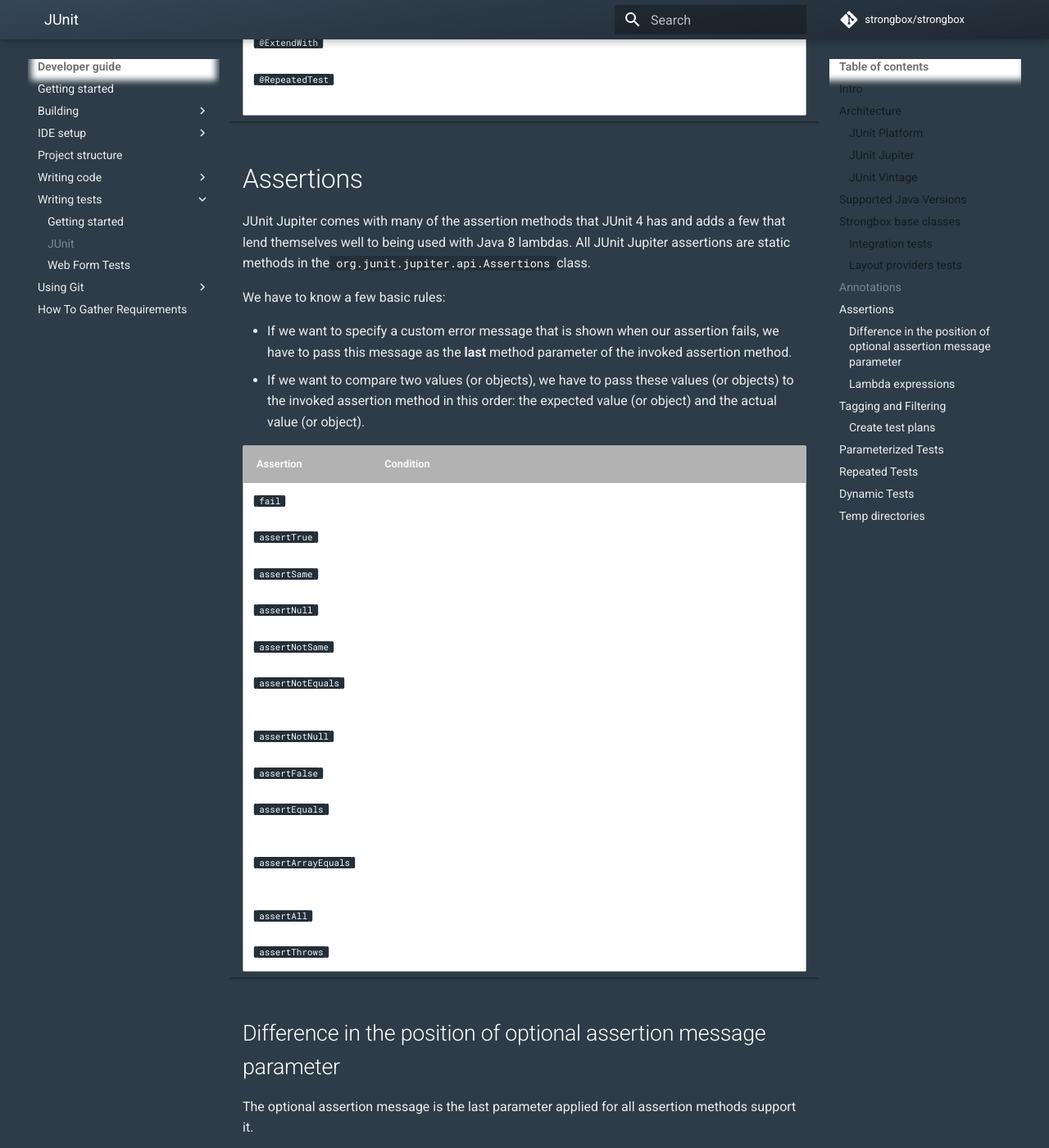
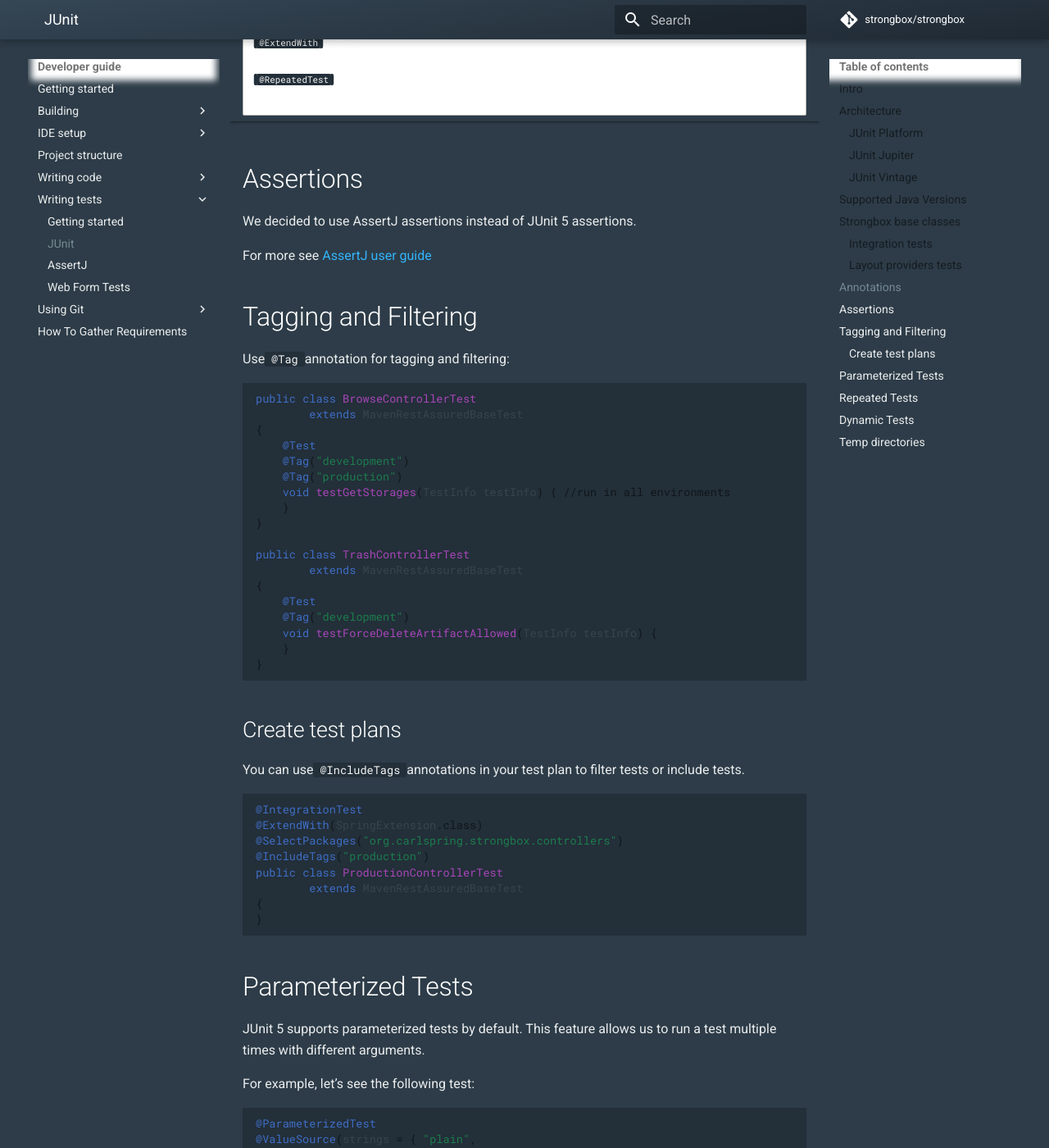
Before and after one commit to strongbox/strongbox-docs, an MkDocs documentation site: the page built from docs/developer-guide/junit-user-guide.md, in a window 1280 px wide and 1400 px high, scrolled down 3104 px. Shown: the whole window at 82% size. Built offline with MkDocs 1.6.1 and Material for MkDocs 9.7.7, drawn with Linux system fonts in a browser that asks for light colours; comment, search, counter and statistics services are not loaded; some of the changed text lies outside the part shown.

Commit message:
Add documentation for AssertJ assertions usage

````diff
--- a/docs/developer-guide/junit-user-guide.md
+++ b/docs/developer-guide/junit-user-guide.md
@@ -113,44 +113,9 @@ can be extended, for example:
 
 ## Assertions
 
-JUnit Jupiter comes with many of the assertion methods that JUnit 4 has and adds a few that lend themselves well to
-being used with Java 8 lambdas. All JUnit Jupiter assertions are static methods in the `org.junit.jupiter.api.Assertions` class.
+We decided to use AssertJ assertions instead of JUnit 5 assertions.
 
-We have to know a few basic rules:
-
-* If we want to specify a custom error message that is shown when our assertion fails, we have to pass this message as the **last** method parameter of the invoked assertion method.
-* If we want to compare two values (or objects), we have to pass these values (or objects) to the invoked assertion method in this order: the expected value (or object) and the actual value (or object).
-
-| Assertion     | Condition     |
-| ------------- | ------------- |
-| `fail` | Fails a test with the given failure message |
-| `assertTrue` | If we want to verify that a boolean value is true |
-| `assertSame` | If we want to ensure that two objects refer to the same object |
-| `assertNull` | If we want to verify that an object is null |
-| `assertNotSame` | If we want to ensure that two objects don't refer to the same object |
-| `assertNotEquals` | If we want to verify that the expected value (or object) is not equal to the actual value (or object) |
-| `assertNotNull` | If we want to verify that an object is not null |
-| `assertFalse`| If we want to verify that a boolean value is false |
-| `assertEquals` | If we want to verify that the expected value (or object) is equal to the actual value (or object) |
-| `assertArrayEquals` &nbsp; &nbsp; | If we want to verify that two arrays are equal |
-| `assertAll`| If we have to write an assertion for a state that requires multiple assertions |
-| `assertThrows` | If we want to write assertions for the exceptions thrown by the system |
-
-### Difference  in the position of optional assertion message parameter
-The optional assertion message is the last parameter applied for all assertion methods support it.
-
-`assertEquals(48080, configuration.getPort(), "Incorrect port number!");`
-
-### Lambda expressions
-
-Assert methods in JUnit 5 can be used with Java 8 Lambdas.
-For example:
-
-```java
-assertThrows(VersionValidationException.class, () -> {
-    validator.validate(repository, coordinates);
-});
-```
+For more see [AssertJ user guide](./assertj-user-guide.md)
 
 ## Tagging and Filtering
 
--- a/mkdocs.yml
+++ b/mkdocs.yml
@@ -122,6 +122,7 @@ nav:
     - Writing tests:
       - Getting started: developer-guide/writing-tests.md
       - JUnit: developer-guide/junit-user-guide.md
+      - AssertJ: developer-guide/assertj-user-guide.md
       - Web Form Tests: developer-guide/writing-web-form-tests.md
     - Using Git:
       - Rebasing vs Merging: developer-guide/git/rebase-vs-merge.md
````
Also changed, not shown: docs/developer-guide/assertj-user-guide.md (added, +33 -0 lines), docs/developer-guide/writing-tests.md (+2 -0 lines).
